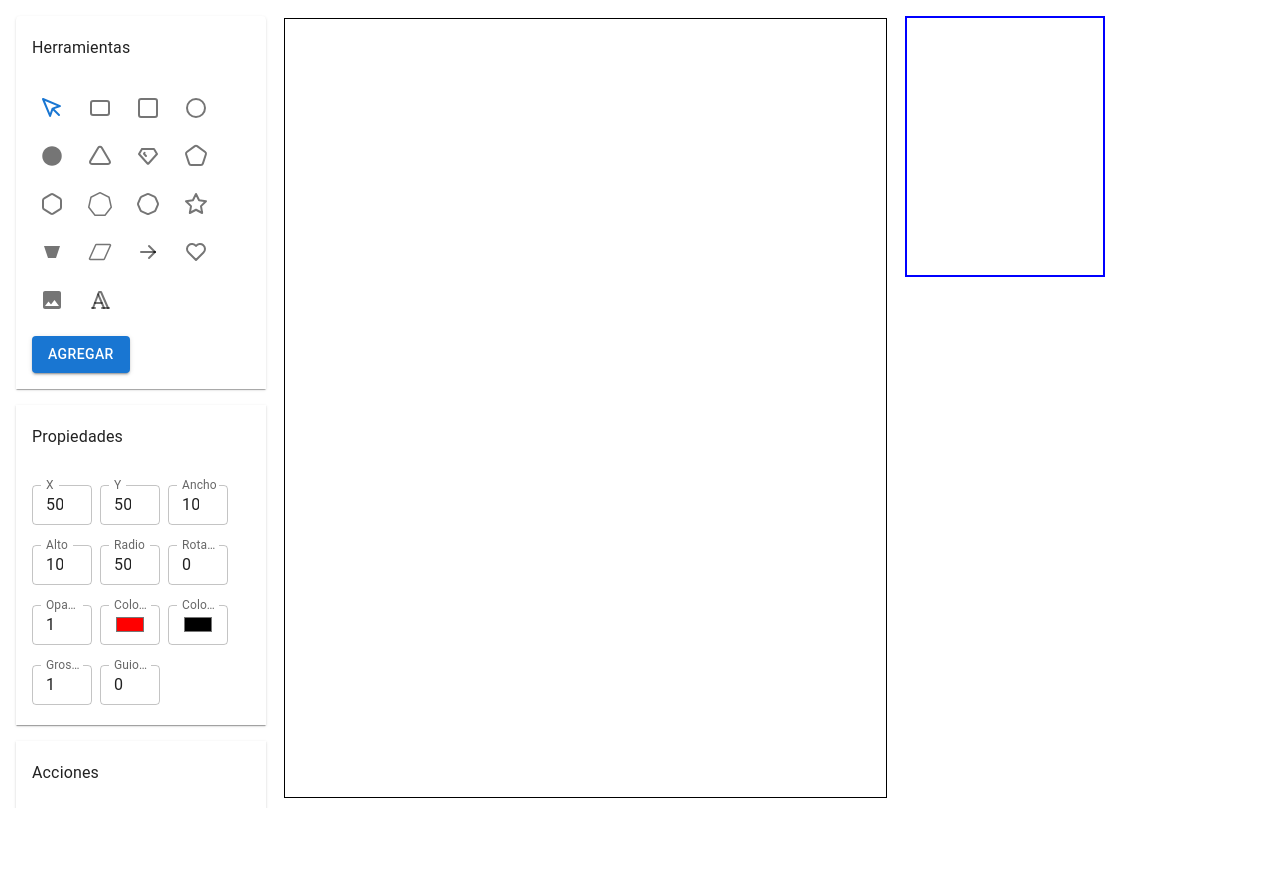
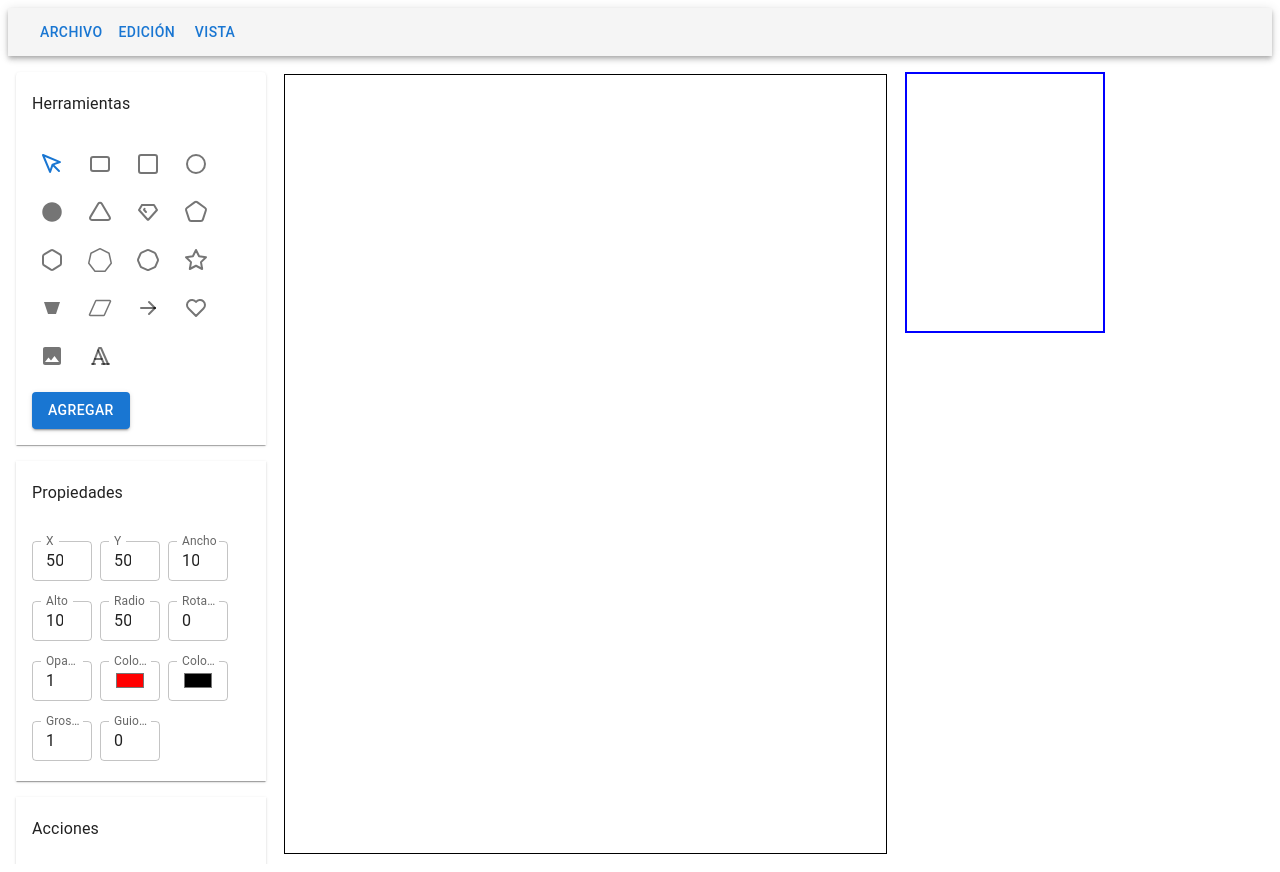
Before and after one commit to tinpardo/codexchatgpt, a Next.js app: page /canvas in a window 1280 px wide. Before the commit the page ends 816 px from the top, so only its background shows below. Built offline with nearby package versions, Linux system fonts and the light colour scheme; some icons are missing.

Commit message:
feat: add main menu bar

```diff
--- /dev/null
+++ b/components/MenuBar.js
@@ -0,0 +1,98 @@
+import React, { useState } from 'react';
+import AppBar from '@mui/material/AppBar';
+import Toolbar from '@mui/material/Toolbar';
+import Button from '@mui/material/Button';
+import Menu from '@mui/material/Menu';
+import MenuItem from '@mui/material/MenuItem';
+
+/**
+ * Barra de menú que agrupa acciones en "Archivo", "Edición" y "Vista".
+ * Cada acción se pasa mediante props para mantener el componente desacoplado.
+ */
+export default function MenuBar({
+  onSaveJSON,
+  onLoadJSON,
+  onSavePDF,
+  onExportHTML,
+  onResizePlus,
+  onResizeMinus,
+  onBringToFront,
+  onSendToBack,
+  onBringForward,
+  onSendBackward,
+  onDelete,
+  onAddPage,
+}) {
+  const [archivoAnchor, setArchivoAnchor] = useState(null);
+  const [edicionAnchor, setEdicionAnchor] = useState(null);
+  const [vistaAnchor, setVistaAnchor] = useState(null);
+
+  const openMenu = (setter) => (e) => setter(e.currentTarget);
+  const closeMenu = (setter) => () => setter(null);
+
+  return (
+    <AppBar position="static" color="default" sx={{ mb: 1 }}>
+      <Toolbar variant="dense">
+        <Button onClick={openMenu(setArchivoAnchor)}>Archivo</Button>
+        <Menu
+          anchorEl={archivoAnchor}
+          open={Boolean(archivoAnchor)}
+          onClose={closeMenu(setArchivoAnchor)}
+        >
+          <MenuItem onClick={() => { onSaveJSON?.(); setArchivoAnchor(null); }}>
+            Guardar JSON
+          </MenuItem>
+          <MenuItem onClick={() => { onLoadJSON?.(); setArchivoAnchor(null); }}>
+            Cargar JSON
+          </MenuItem>
+          <MenuItem onClick={() => { onSavePDF?.(); setArchivoAnchor(null); }}>
+            Guardar PDF
+          </MenuItem>
+          <MenuItem onClick={() => { onExportHTML?.(); setArchivoAnchor(null); }}>
+            Exportar HTML
+          </MenuItem>
+        </Menu>
+
+        <Button onClick={openMenu(setEdicionAnchor)}>Edición</Button>
+        <Menu
+          anchorEl={edicionAnchor}
+          open={Boolean(edicionAnchor)}
+          onClose={closeMenu(setEdicionAnchor)}
+        >
+          <MenuItem onClick={() => { onResizePlus?.(); setEdicionAnchor(null); }}>
+            Aumentar Tamaño
+          </MenuItem>
+          <MenuItem onClick={() => { onResizeMinus?.(); setEdicionAnchor(null); }}>
+            Reducir Tamaño
+          </MenuItem>
+          <MenuItem onClick={() => { onBringToFront?.(); setEdicionAnchor(null); }}>
+            Al Frente
+          </MenuItem>
+          <MenuItem onClick={() => { onSendToBack?.(); setEdicionAnchor(null); }}>
+            Al Fondo
+          </MenuItem>
+          <MenuItem onClick={() => { onBringForward?.(); setEdicionAnchor(null); }}>
+            Adelantar
+          </MenuItem>
+          <MenuItem onClick={() => { onSendBackward?.(); setEdicionAnchor(null); }}>
+            Atrasar
+          </MenuItem>
+          <MenuItem onClick={() => { onDelete?.(); setEdicionAnchor(null); }}>
+            Eliminar
+          </MenuItem>
+        </Menu>
+
+        <Button onClick={openMenu(setVistaAnchor)}>Vista</Button>
+        <Menu
+          anchorEl={vistaAnchor}
+          open={Boolean(vistaAnchor)}
+          onClose={closeMenu(setVistaAnchor)}
+        >
+          <MenuItem onClick={() => { onAddPage?.(); setVistaAnchor(null); }}>
+            Nueva Página
+          </MenuItem>
+        </Menu>
+      </Toolbar>
+    </AppBar>
+  );
+}
--- a/pages/canvas.js
+++ b/pages/canvas.js
@@ -37,6 +37,7 @@ import Select from '@mui/material/Select';
 import MenuItem from '@mui/material/MenuItem';
 import Menu from '@mui/material/Menu';
 import { crearPagina, agregarPagina } from '../modules/paginas';
+import MenuBar from '../components/MenuBar';
 
 const TrapezoidIcon = () => (
   <svg width="24" height="24" viewBox="0 0 24 24">
@@ -47,6 +48,7 @@ const TrapezoidIcon = () => (
 export default function CanvasPage() {
   const canvasRef = useRef(null);
   const fileInputRef = useRef(null);
+  const jsonInputRef = useRef(null);
   const [shapes, setShapes] = useState([]);
   const [pendingImage, setPendingImage] = useState(null);
   const [drawingImage, setDrawingImage] = useState(false);
@@ -608,6 +610,13 @@ export default function CanvasPage() {
     }
   };
 
+  const handleLoadJSONClick = () => {
+    if (jsonInputRef.current) {
+      jsonInputRef.current.value = '';
+      jsonInputRef.current.click();
+    }
+  };
+
   const handleImageChange = (e) => {
     const file = e.target.files[0];
     if (!file) return;
@@ -687,7 +696,22 @@ export default function CanvasPage() {
   }, [selectedId]);
 
   return (
-    <Box sx={{ display: 'flex', height: '100vh' }}>
+    <>
+      <MenuBar
+        onSaveJSON={saveJSON}
+        onLoadJSON={handleLoadJSONClick}
+        onSavePDF={handleSavePDF}
+        onExportHTML={handleExportHTML}
+        onResizePlus={() => resizeSelected(10)}
+        onResizeMinus={() => resizeSelected(-10)}
+        onBringToFront={bringSelectedToFront}
+        onSendToBack={sendSelectedToBack}
+        onBringForward={bringSelectedForward}
+        onSendBackward={sendSelectedBackward}
+        onDelete={deleteSelected}
+        onAddPage={handleAddPage}
+      />
+      <Box sx={{ display: 'flex', height: '100vh' }}>
       <Box sx={{ width: 250, p: 1, overflowY: 'auto' }}>
         <Accordion defaultExpanded>
           <AccordionSummary expandIcon={<ExpandMoreIcon />}>
@@ -911,7 +935,13 @@ export default function CanvasPage() {
                 </Box>
               </>
             )}
-            <input type="file" accept="application/json" onChange={loadJSON} />
+            <input
+              type="file"
+              ref={jsonInputRef}
+              accept="application/json"
+              style={{ display: 'none' }}
+              onChange={loadJSON}
+            />
             <FormControl fullWidth sx={{ mt: 1 }} size="small">
               <InputLabel id="format-label">Tamaño Página</InputLabel>
               <Select
@@ -1040,5 +1070,6 @@ export default function CanvasPage() {
         </MenuItem>
       </Menu>
     </Box>
+    </>
   );
 }
```
